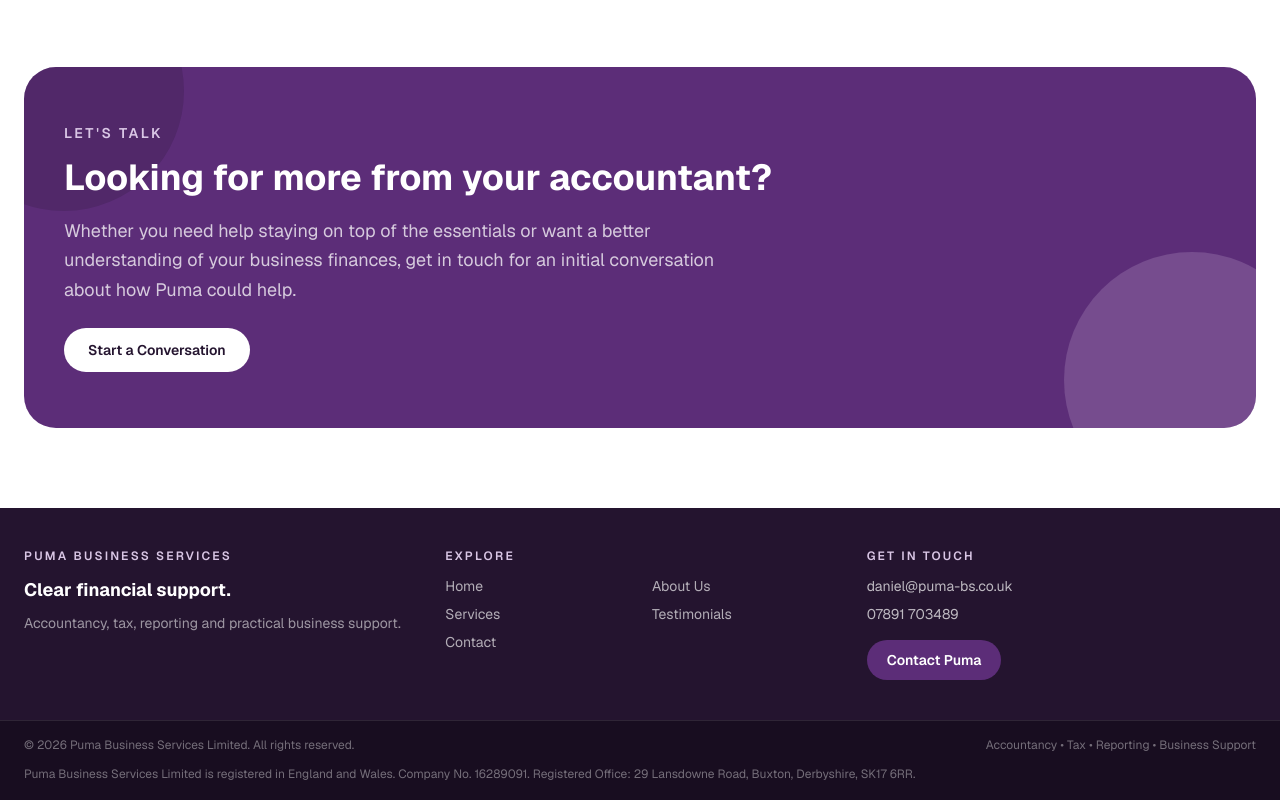
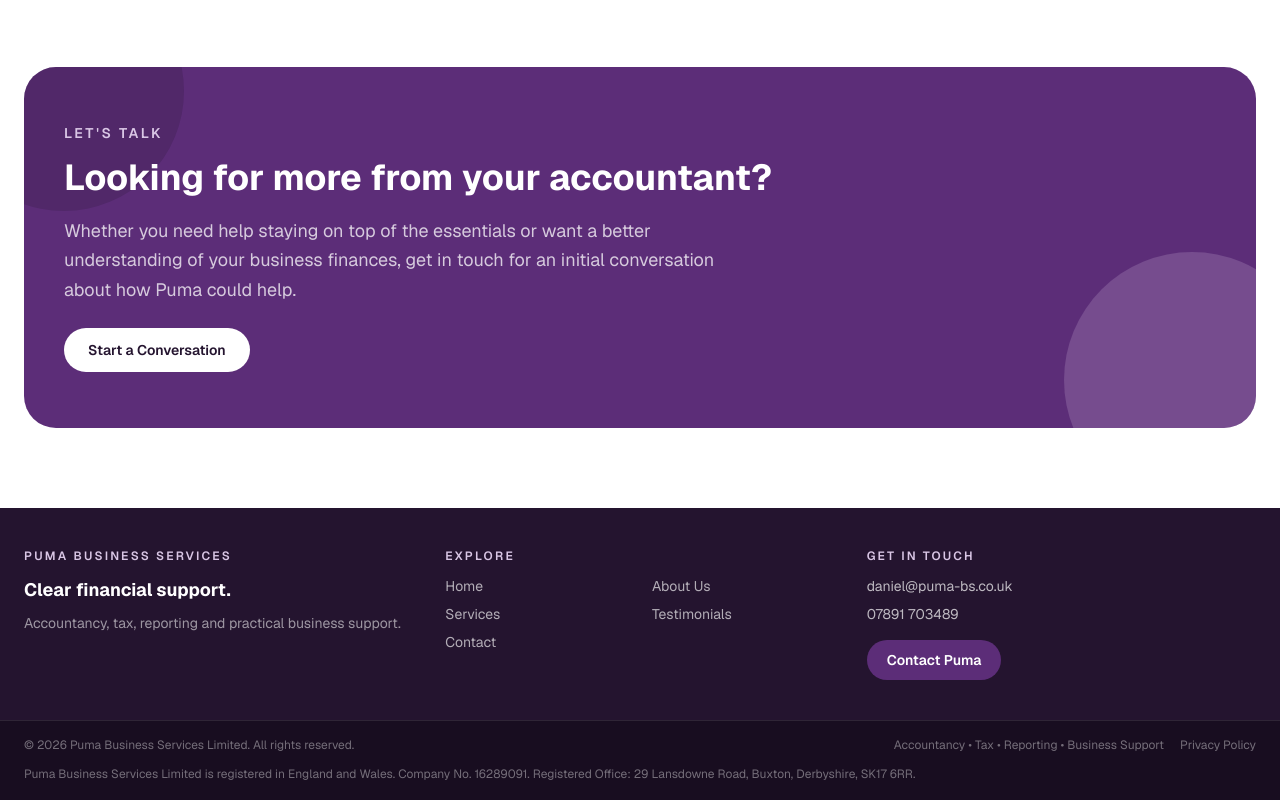
Before and after one commit to pumabs/puma-business-services, a Next.js app: page / in a window 1280 px wide. Shown: the part 3890-4690 px from the top of the page. Built offline with nearby package versions, Linux system fonts and the light colour scheme.

Commit message:
Enhance footer with Privacy Policy link
Added a link to the Privacy Policy alongside service descriptions.

```diff
--- a/app/components/Footer.tsx
+++ b/app/components/Footer.tsx
@@ -90,7 +90,16 @@
   <div className="max-w-7xl mx-auto px-6 py-4 text-xs text-white/40">
     <div className="flex flex-col lg:flex-row gap-2 lg:justify-between">
       <p>© {year} Puma Business Services Limited. All rights reserved.</p>
-      <p>Accountancy • Tax • Reporting • Business Support</p>
+
+      <div className="flex flex-wrap gap-x-4 gap-y-1">
+        <p>Accountancy • Tax • Reporting • Business Support</p>
+        <Link
+          href="/privacy"
+          className="hover:text-white transition-colors"
+        >
+          Privacy Policy
+        </Link>
+      </div>
     </div>
 
     <p className="mt-3 leading-relaxed">
```
